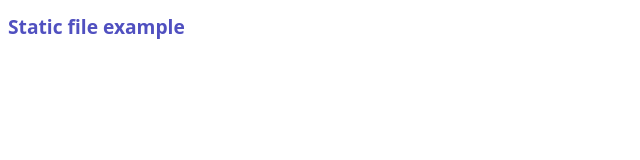
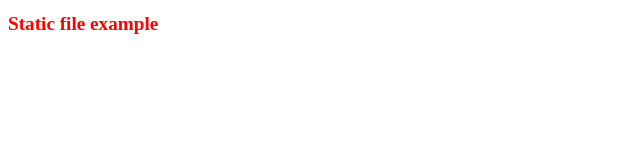
Before and after one commit to ultexplorer/purejssite, a website: page src/static/index.html in a window 1280 px wide. Shown: the whole page, without its empty margins (0-640 px from the left). Drawn offline with Linux system fonts and the light colour scheme.

Commit message:
Убрал шрифт, изменид цвет h1 на красный

```diff
--- a/src/static/styles/styles.css
+++ b/src/static/styles/styles.css
@@ -1,9 +1,8 @@
 html, body {
-    font-family: 'Open Sans', sans-serif;
     font-size: 9pt;
 }
 h1 {
-    color: #5050C0;
+    color: red;
     font-size: 1.6em;
     padding: 0 0 6px 0;
 }
```
